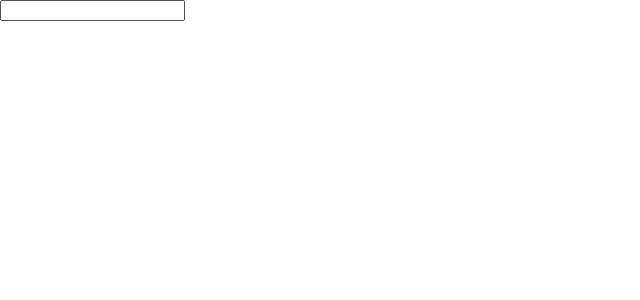
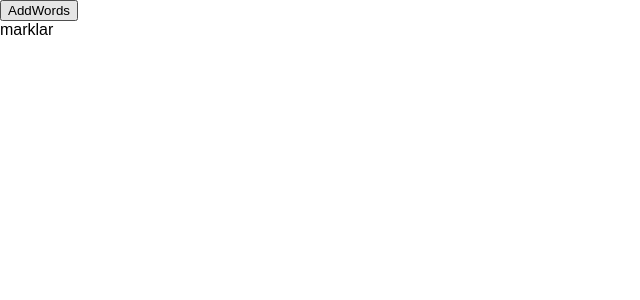
Before and after one commit to shuangmianxiaoQ/LearningReact, a React (Create React App) app in the folder my-app/: page / in a window 1280 px wide. Shown: the top 300 px of the page, without its empty margins (0-640 px from the left). Built offline with nearby package versions, Linux system fonts and the light colour scheme.

Commit message:
React：性能优化

```diff
--- a/my-app/src/App.js
+++ b/my-app/src/App.js
@@ -17,7 +17,9 @@ import React, { Component } from 'react';
 // import FilterableProductTable from './demo09/React理念';
 // import ListOfTenThings from './demo10/深入JSX';
 // import CustomTextInput from './demo11/Refs';
-import Parent from './demo11/Refs&DOM';
+// import Parent from './demo11/Refs&DOM';
+// import CounterButton from './demo12/shouldComponentUpdate应用';
+import WordAdder from './demo12/不可突变的数据结构';
 
 // const comment = {
 //   date: new Date().toLocaleDateString(),
@@ -31,7 +33,7 @@ import Parent from './demo11/Refs&DOM';
 class App extends Component {
   render() {
     return (
-      <Parent />
+      <WordAdder />
     )
   }
 }
--- /dev/null
+++ b/my-app/src/demo12/shouldComponentUpdate应用.js
@@ -0,0 +1,33 @@
+import React, { Component, PureComponent } from 'react';
+
+// class CounterButton extends Component {
+class CounterButton extends React.PureComponent {
+  constructor(props) {
+    super(props);
+    this.state = { count: 1 };
+  }
+
+  // shouldComponentUpdate(nextProps, nextState) {
+  //   if (this.state.count !== nextState.count) {
+  //     return true;
+  //   }
+  //   return false;
+  // }
+
+  handleClick = () => {
+    this.setState(prevState => ({ count: prevState.count + 1 }))
+  }
+
+  render() {
+    return (
+      <div>
+        <button
+          onClick={this.handleClick}>
+          Count: {this.state.count}
+        </button>
+      </div>
+    );
+  }
+}
+
+export default CounterButton;
--- /dev/null
+++ b/my-app/src/demo12/不可突变的数据结构.js
@@ -0,0 +1,45 @@
+import React, { Component, PureComponent } from 'react';
+
+class ListOfWords extends PureComponent {
+  constructor(props) {
+    super(props);
+    console.log(props);
+  }
+
+  render() {
+    return (
+      <div>{this.props.words.join(',')}</div>
+    );
+  }
+}
+
+class WordAdder extends Component {
+  constructor(props) {
+    super(props);
+    this.state = { words: ['marklar'] }
+  }
+
+  handleClick = () => {
+    // const words = this.state.words;
+    // words.push('marklar');
+    // console.log(words);
+    // this.setState({ words: words })
+
+    /* 防止数据突变 */
+    this.setState(prevState => ({
+      // words: prevState.words.concat(['marklar'])
+      words: [...prevState.words, 'marklar']
+    }))
+  }
+
+  render() {
+    return (
+      <div>
+        <button onClick={this.handleClick}>AddWords</button>
+        <ListOfWords words={this.state.words} />
+      </div>
+    );
+  }
+}
+
+export default WordAdder;
```
